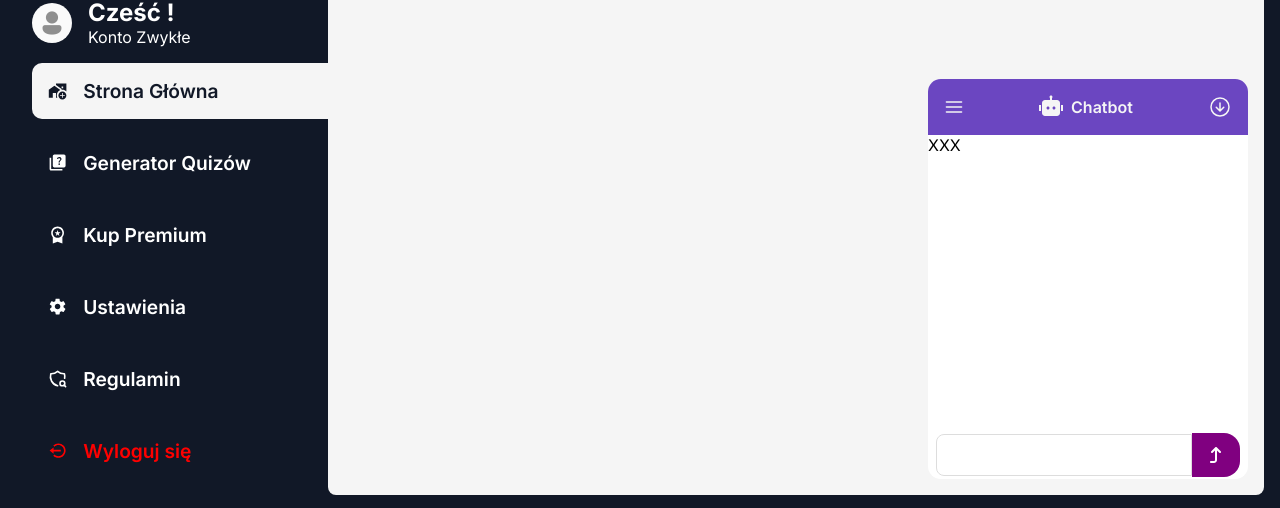
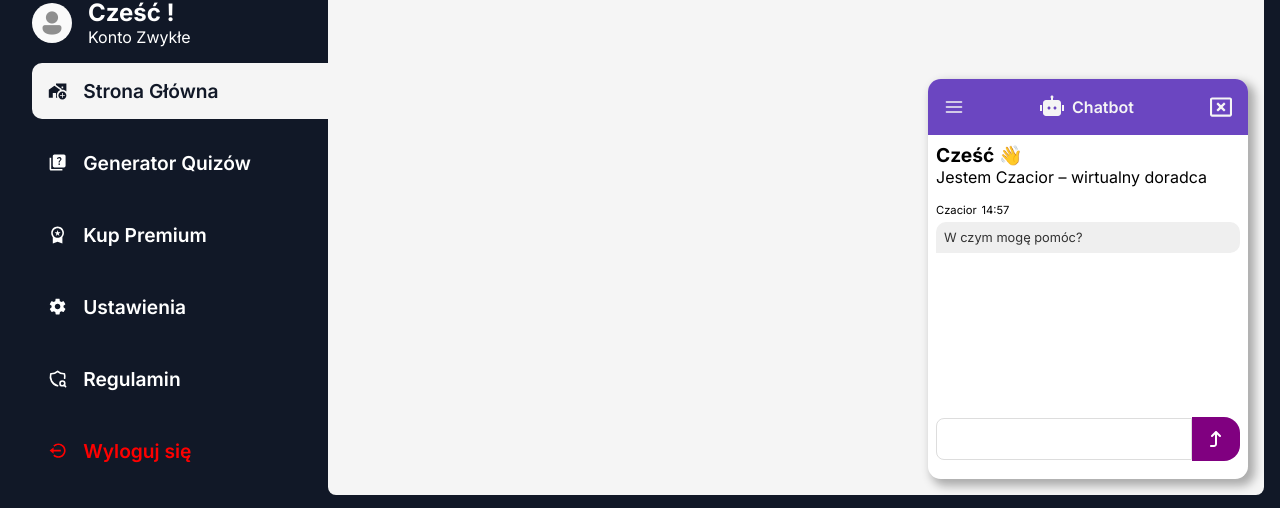
Before and after one commit to KwiecienKamil/Web-Application-for-students-with-AI-assistant-implementation, a React (Vite) app in the folder client/: page / in a window 1280 px wide. Both pictures are taken after a click on the element 1186 px from the left and 642 px from the top of the page. Shown: the part 289-797 px from the top of the page. Built offline with nearby package versions, Linux system fonts and the light colour scheme; no server answers; a web font is replaced by a local one.

Commit message:
style: Style chatbot and pass user info

```diff
--- a/client/src/App.tsx
+++ b/client/src/App.tsx
@@ -56,7 +56,7 @@ function App() {
         <Route path="/platnosc" element={<Checkout />} />
         <Route path="/payment-success" element={<PaymentSuccess />} />
       </Routes>
-      <ChatBotAI />
+      <ChatBotAI session={session} />
     </>
   );
 }
--- a/client/src/components/ChatBotAI/ChatBotAI.tsx
+++ b/client/src/components/ChatBotAI/ChatBotAI.tsx
@@ -1,13 +1,21 @@
 import { RiRobot2Fill } from "react-icons/ri";
-import { IoArrowDownCircleOutline } from "react-icons/io5";
 import { FaArrowTurnUp } from "react-icons/fa6";
 import { FiMenu } from "react-icons/fi";
 import { IoChatboxEllipsesOutline } from "react-icons/io5";
 import "./chat-bot-ai.css";
 import { useState } from "react";
+import { useAppSelector } from "../../store/hooks";
+import { FaRegWindowClose } from "react-icons/fa";
 
 const ChatBotAI = () => {
   const [isChatbotOpen, setIsChatbotOpen] = useState(false);
+
+  const user = useAppSelector((user) => user.user.user);
+
+  const time = new Date().toLocaleTimeString("en-GB", {
+    hour: "2-digit",
+    minute: "2-digit",
+  });
 
   return (
     <>
@@ -19,13 +27,27 @@ const ChatBotAI = () => {
               <RiRobot2Fill size={24} />
               Chatbot
             </div>
-            <IoArrowDownCircleOutline
-              size={24}
+            <FaRegWindowClose
+              size={22}
               className="chatbot-close-btn"
               onClick={() => setIsChatbotOpen(!isChatbotOpen)}
             />
           </div>
-          <div className="chatbot-chat-area">XXX</div>
+          <div className="chatbot-chat-area">
+            <div className="chatbot-headline-message">
+              <h1>{user?.name ? `Cześć, ${user?.name}👋` : "Cześć 👋"}</h1>
+              <p>Jestem Czacior – wirtualny doradca</p>
+            </div>
+            <div className="chatbot-chat-message-wrapper">
+              <div className="chatbot-chat-message-heading flex-row">
+                <p>Czacior</p>
+                <p>{time}</p>
+              </div>
+              <div className={`chatbot-chat-message-body`}>
+                <p>W czym mogę pomóc?</p>
+              </div>
+            </div>
+          </div>
           <div className="chatbot-input-area flex-center">
             <input type="text" name="" id="chatbot-input" />
             <div className="chatbot-input-area-button flex-center">
--- a/client/src/components/ChatBotAI/chat-bot-ai.css
+++ b/client/src/components/ChatBotAI/chat-bot-ai.css
@@ -10,6 +10,7 @@
   justify-content: space-between;
   flex-direction: column;
   overflow: hidden;
+  box-shadow: 5px 5px 10px 2px rgba(0, 0, 0, 0.3);
 }
 
 .chatbot-header {
@@ -30,16 +31,46 @@
 }
 
 .chatbot-close-btn {
+  transition: 0.3s;
   cursor: pointer;
+}
+
+.chatbot-close-btn:hover {
+  color: red;
 }
 
 .chatbot-chat-area {
   position: relative;
   flex: 1;
+  padding: 0.5rem;
 }
 
+.chatbot-headline-message h1 {
+  font-size: 1.2rem;
+}
+
+.chatbot-headline-message p {
+  font-size: 1rem;
+  margin-bottom: 1rem;
+}
+
+.chatbot-chat-message-body {
+  padding: 0.5rem;
+  background: #efefef;
+  border-bottom-right-radius: 10px;
+  border-top-right-radius: 10px;
+  border-top-left-radius: 10px;
+  font-size: 0.8rem;
+  color: #333;
+}
+
+.chatbot-chat-message-heading {
+  font-size: 0.7rem;
+  margin-bottom: 0.3rem;
+}
 .chatbot-input-area {
   height: 3rem;
+  margin-bottom: 1rem;
 }
 
 .chatbot-input-area input {
--- a/client/src/index.css
+++ b/client/src/index.css
@@ -37,3 +37,9 @@
   align-items: center;
   justify-content: center;
 }
+
+.flex-row {
+  display: flex;
+  align-items: center;
+  gap: 0.3rem;
+}
```
